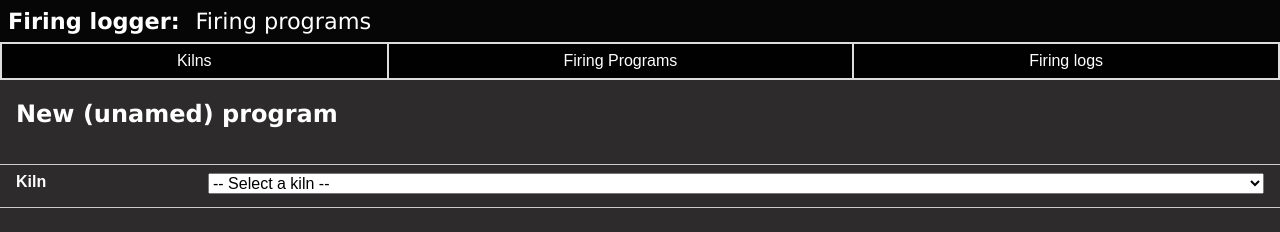
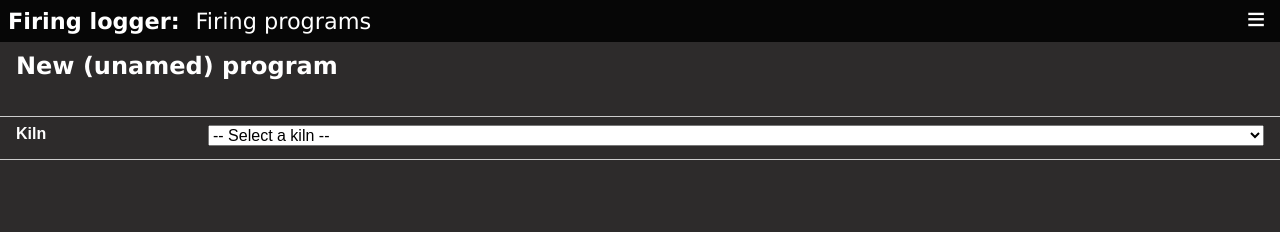
Before and after one commit to evanwills/firing-logger, a website built with Vite: page index.html in a window 1280 px wide. Built offline with nearby package versions, Linux system fonts and the light colour scheme.

Commit message:
Make main nav collapsable.

```diff
--- a/css/atoms/base.css
+++ b/css/atoms/base.css
@@ -3,5 +3,5 @@ body {
   box-sizing: border-box;
   color: var(--txt-colour);
   margin: 0;
-  padding: 0;
+  padding: 2rem 0 0 0;
 }
--- a/css/firing-logger.css
+++ b/css/firing-logger.css
@@ -8,7 +8,7 @@
 @import '../js/features/item-list/item-list.css';
 @import '../js/features/nav-bar/nav-bar.css';
 @import '../js/features/svg/svg.css';
-@import './organisms/header.css';
+@import '../js/features/header/header.css';
 @import './molecules/repeatable-nav.css';
 @import './molecules/item-actions.css';
 @import './molecules/input-field.css';
--- a/css/organisms/header.css
+++ /dev/null
@@ -1,46 +0,0 @@
-.page-header {
-  /* position: fixed; */
-  /* top: 0;
-  left: 0;
-  right: 0; */
-  /* width: 100%;
-  display: grid;
-  grid-template-areas: "nav" "head"; */
-  background-color: #fff;
-  /* padding-bottom: 1rem; */
-  color: var(--txt-colour);
-  background-color: var(--over-colour);
-}
-
-.page-header h1 {
-  margin: 0;
-  padding: 0;
-  grid-area: head;
-  font-size: 1.4rem;
-  padding: 0.5rem;
-}
-.page-header__sub-head {
-  font-weight: normal;
-  padding-left: 0.5rem;
-}
-
-
-
-.page-header nav {
-  margin: 0;
-  padding: 0;
-  grid-area: nav;
-}
-
-.mnain-content {
-  position: relative;
-}
-.main-nav {
-  position: -webkit-sticky;
-  position: sticky;
-  top: 0;
-  z-index: 10;
-  left: 0.05rem;
-  right: 0.05rem;
-  width: calc(100% - 0.1rem);
-}
--- /dev/null
+++ b/js/features/header/header.css
@@ -0,0 +1,77 @@
+.page-header {
+  position: fixed;
+  top: 0;
+  left: 0;
+  right: 0;
+  width: 100%; /*
+  display: grid;
+  grid-template-areas: "nav" "head"; */
+  /* padding-bottom: 1rem; */
+  color: var(--txt-colour);
+  background-color: var(--over-colour);
+  z-index: 10;
+}
+
+.page-header h1 {
+  margin: 0;
+  padding: 0;
+  grid-area: head;
+  font-size: 1.4rem;
+  padding: 0.5rem;
+}
+.page-header__sub-head {
+  font-weight: normal;
+  padding-left: 0.5rem;
+}
+
+
+
+.page-header nav {
+  margin: 0;
+  padding: 0;
+  grid-area: nav;
+}
+
+.mnain-content {
+  position: relative;
+}
+.main-nav {
+  position: absolute;
+  bottom: -2.5rem;
+  left: 0;
+  right: 0;
+  transition: transform ease-in-out 0.3s;
+  transform-origin: top;
+}
+.main-nav--opened {
+  transform: scaleY(1);
+}
+.main-nav--closed {
+  transform: scaleY(0);
+}
+
+
+@media screen {
+  .main-menu__btn {
+    position: absolute;
+    display: block;
+    top: 0;
+    right: 0;
+    color: var(--txt-colour);
+    background-color: transparent;
+    border: none;
+    padding: 0;
+  }
+  .main-menu__btn::after {
+    content: '\02261';
+    display: block;
+    font-size: 2rem;
+    height: 1.7rem;
+    padding: 0.5rem;
+    line-height: 0.7  ;
+    position: 'absolute';
+    width: 2rem;
+    right: 0;
+    top: 0;
+  }
+}
--- /dev/null
+++ b/js/features/header/header.view.mjs
@@ -0,0 +1,65 @@
+
+import { html } from '../../vendor/lit-html/lit-html.mjs'
+import { getNavBar } from '../nav-bar/nav-bar.view.mjs'
+// import { store } from '../../features/mainApp/firing-logger.state.mjs'
+// import { getLink } from '../../shared-views/navigation.view.mjs'
+import {
+  isBoolTrue
+  // invalidString
+} from '../../utilities/validation.mjs'
+import { viewActions } from '../mainApp/view.state.mjs'
+
+export const header = (viewState, eHandler, route, title) => {
+  console.group('header()')
+  const _title = (title !== '')
+    ? html`: <span class="page-header__sub-head">${title}</span>`
+    : ''
+  console.log('viewState:', viewState)
+  console.log('eHandler:', eHandler)
+  console.log('route:', route)
+  console.log('title:', title)
+  let navLinks = [{
+    label: 'Kilns',
+    path: 'kilns'
+  }, {
+    label: 'Firing Programs',
+    path: 'programs'
+  }, {
+    label: 'Firing logs',
+    path: 'firingLogs'
+  // }, {
+  //   label: 'Calendar',
+  //   path: 'calendar'
+  // }, {
+  //   label: 'Maintenance',
+  //   path: 'maintenance'
+  // }, {
+  //   label: 'Users',
+  //   path: 'users'
+  }]
+  navLinks = navLinks.map(link => {
+    return {
+      label: link.label,
+      path: '/' + link.path.trim(),
+      active: (link.path === route)
+    }
+  })
+
+  let navClass = 'main-nav main-nav--'
+  navClass += (viewState.navOpen) ? 'opened' : 'closed'
+  console.groupEnd()
+  const btnState = isBoolTrue(viewState.navOpen) ? 'Close' : 'Open'
+  const btnClass = isBoolTrue(viewState.navOpen) ? 'opened' : 'closed'
+  return html`
+    <header class="page-header">
+      <h1>Firing logger${_title}</h1>
+      ${getNavBar(
+        navLinks,
+        eHandler,
+        '',
+        navClass
+      )}
+      <button id="-${viewActions.TOGGLE_NAV}" class="main-menu__btn main-menu__btn--${btnClass}" @click="${eHandler}"><span class="sr-only">${btnState} menu</span></button>
+    </header>
+  `
+}
--- a/js/features/mainApp/firing-logger.state.mjs
+++ b/js/features/mainApp/firing-logger.state.mjs
@@ -212,7 +212,9 @@ const initialState = {
   view: {
     route: ['programs', 'add'],
     title: 'Firing programs',
-    url: 'programs/add'
+    url: 'programs/add',
+    navOpen: false,
+    settingsOpen: false
   },
   render: false
 }
--- a/js/features/mainApp/firing-logger.view.mjs
+++ b/js/features/mainApp/firing-logger.view.mjs
@@ -1,14 +1,14 @@
+import { render, html } from '../../vendor/lit-html/lit-html.mjs'
+import { store } from '../../features/mainApp/firing-logger.state.mjs'
+import { invalidString } from '../../utilities/validation.mjs'
 import { programsView } from '../firing-programs/programs.view.mjs'
 import { kilnsView } from '../kilns/kilns.view.mjs'
 import { logsView } from '../logs/logs.view.mjs'
-import { render, html } from '../../vendor/lit-html/lit-html.mjs'
-import { store } from '../../features/mainApp/firing-logger.state.mjs'
 // import { getLink } from '../../shared-views/navigation.view.mjs'
-import { invalidString } from '../../utilities/validation.mjs'
-import { getNavBar } from '../nav-bar/nav-bar.view.mjs'
+import { header } from '../header/header.view.mjs'
 
 export const firingLoggerView = (domNode, eHandler, titleTag) => () => {
-  // console.group('firingLoggerView()')
+  console.group('firingLoggerView()')
   // console.log('eHandler:', eHandler)
   const state = store.getState()
   // console.log('state:', state)
@@ -18,41 +18,28 @@ export const firingLoggerView = (domNode, eHandler, titleTag) => () => {
     return ''
   }
 
+  console.log('state.view:', state.view)
+  console.log('state.view.route:', state.view.route)
   const [route, ...subRoutes] = state.view.route
   const uiMode = 'ui-darkmode'
   const hasTitle = (!invalidString('title', state.view, true))
-  const title = (hasTitle === true)
-    ? html`: <span class="page-header__sub-head">${state.view.title}</span>`
-    : ''
+  const title = (hasTitle === true) ? state.view.title : ''
   const titleTxt = (hasTitle === true) ? ': ' + state.view.title : ''
+  console.log('route:', route)
 
   let subView = ''
-  const navLinks = [{
-    label: 'Kilns',
-    path: '/kilns'
-  }, {
-    label: 'Firing Programs',
-    path: '/programs'
-  }, {
-    label: 'Firing logs',
-    path: '/firingLogs'
-  // }, {
-  //   label: 'Calendar',
-  //   path: 'calendar'
-  // }, {
-  //   label: 'Maintenance',
-  //   path: 'maintenance'
-  // }, {
-  //   label: 'Users',
-  //   path: 'users'
-  }]
 
   switch (route) {
     case 'programs':
       console.log('state.studio.firingPrograms:', state.studio.firingPrograms)
       console.log('state.studio.kilns.all:', state.studio.kilns.all)
 
-      subView = programsView(state.studio.firingPrograms, state.studio.kilns.all, eHandler, subRoutes)
+      subView = programsView(
+        state.studio.firingPrograms,
+        state.studio.kilns.all,
+        eHandler,
+        subRoutes
+      )
       break
 
     case 'kilns':
@@ -65,16 +52,14 @@ export const firingLoggerView = (domNode, eHandler, titleTag) => () => {
   }
 
   // console.log('titleTag:', titleTag)
+  // set the document title element's contents
   titleTag.innerText = 'Firing logger' + titleTxt
-  // console.groupEnd()
+  console.groupEnd()
 
   render(
     html`
     <div class="firing-logger ${uiMode}">
-      <header class="page-header">
-        <h1>Firing logger${title}</h1>
-        ${getNavBar(navLinks, eHandler, '')}
-      </header>
+      ${header(state.view, eHandler, route, title)}
       <div class="main-content">
         ${subView}
       </div>
--- a/js/features/mainApp/view.state.mjs
+++ b/js/features/mainApp/view.state.mjs
@@ -5,13 +5,17 @@ export const viewActions = {
   SET_FROM_URL: 'VIEW_SET_FROM_URL',
   SET_FROM_URL_INNER: 'VIEW_SET_FROM_URL_INNER',
   SET: 'VIEW_SET_FROM_ACTION',
-  OK: 'OK_TO_RENDER'
+  OK: 'OK_TO_RENDER',
+  TOGGLE_NAV: 'VIEW_TOGGLE_NAV',
+  TOGGLE_SETTINGS: 'VIEW_TOGGLE_SETTINGS'
 }
 
 const initialState = {
   url: '',
   route: [],
-  title: ''
+  title: '',
+  navOpen: false,
+  settingsOpen: false
 }
 
 const getViewState = (path) => {
@@ -68,19 +72,42 @@ export const viewReducer = (state = initialState, action) => {
   switch (action.type) {
     case viewActions.SET_FROM_URL_INNER:
       // console.groupEnd()
-      return getViewFromURL(state, action.payload)
+      return {
+        ...getViewFromURL(state, action.payload),
+        navOpen: false,
+        settingsOpen: false
+      }
 
     case viewActions.SET_FROM_URL:
       // We don't want anything to happen from this
       // console.groupEnd()
       return state
 
+    case viewActions.TOGGLE_NAV:
+      // Open or close the main navigation
+      return {
+        ...state,
+        navOpen: !state.navOpen
+      }
+
+    case viewActions.TOGGLE_SETTINGS:
+      // Open or close the main navigation
+      return {
+        ...state,
+        settingsOpen: !state.settingsOpen
+      }
+
     default:
       // console.log('action:', action)
       // console.log('action.href:', action.href)
-      if (!invalidString('href', action) && action.href !== state.url) {
+      if (!invalidString('href', action, true) && action.href !== state.url) {
         // console.groupEnd()
-        return getViewState(action.href)
+        return {
+          ...state,
+          ...getViewState(action.href),
+          navOpen: false,
+          settingsOpen: false
+        }
       }
   }
 
```
Also changed, not shown: data/data.d.ts (+8 -0 lines), js/features/diary/diary.state.reducer.mjs (added, +8 -0 lines).
